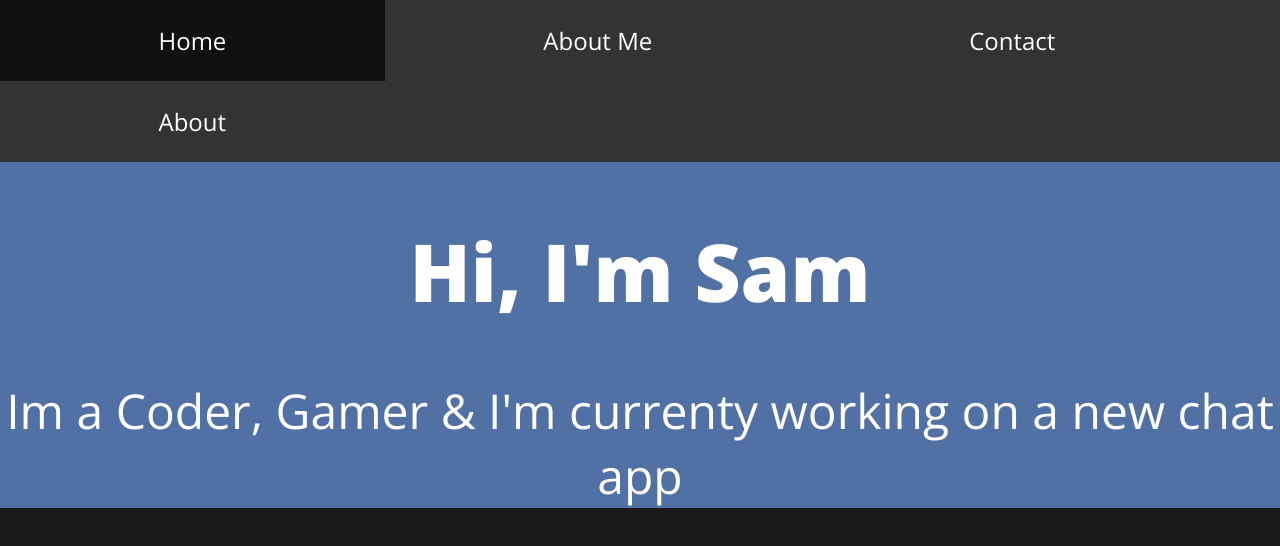
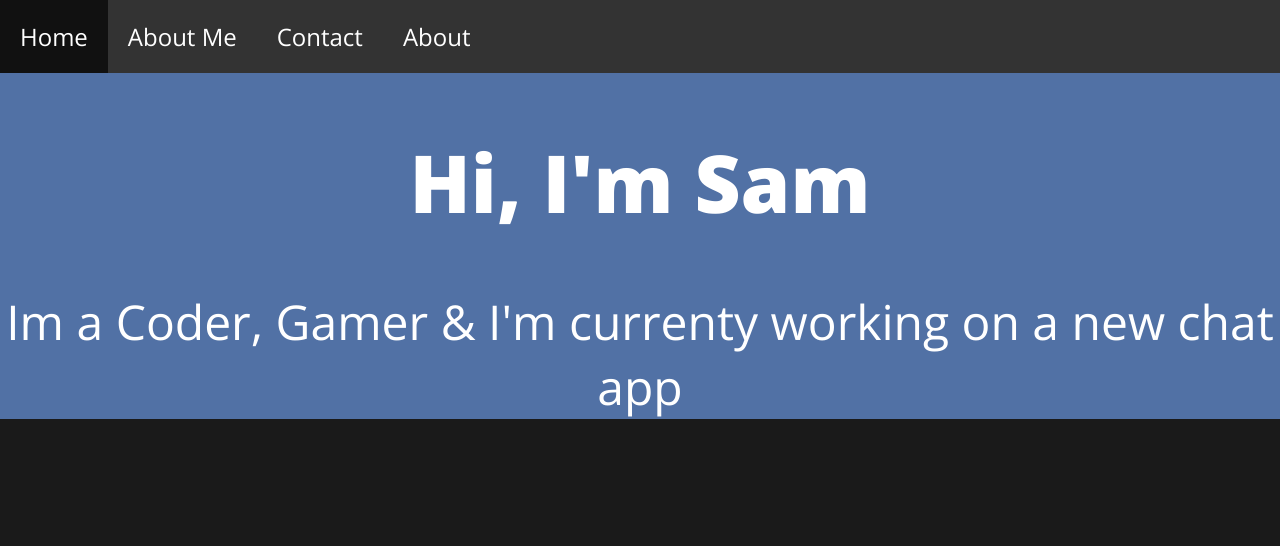
Before and after one commit to Sam-Holmes53/Sam-Holmes.github.io, a plain HTML site: page index.html in a window 1280 px wide. Drawn offline with nearby package versions, Linux system fonts and the light colour scheme.

Commit message:
Updated css

```diff
--- a/main.css
+++ b/main.css
@@ -41,7 +41,7 @@ li a {
   display: block;
   color: white;
   text-align: center;
-  padding: 24px 158.5px;
+  padding: 20px 20px;
   text-decoration: none;
   font-size: 1.5em;
   font-weight: 400;
```
